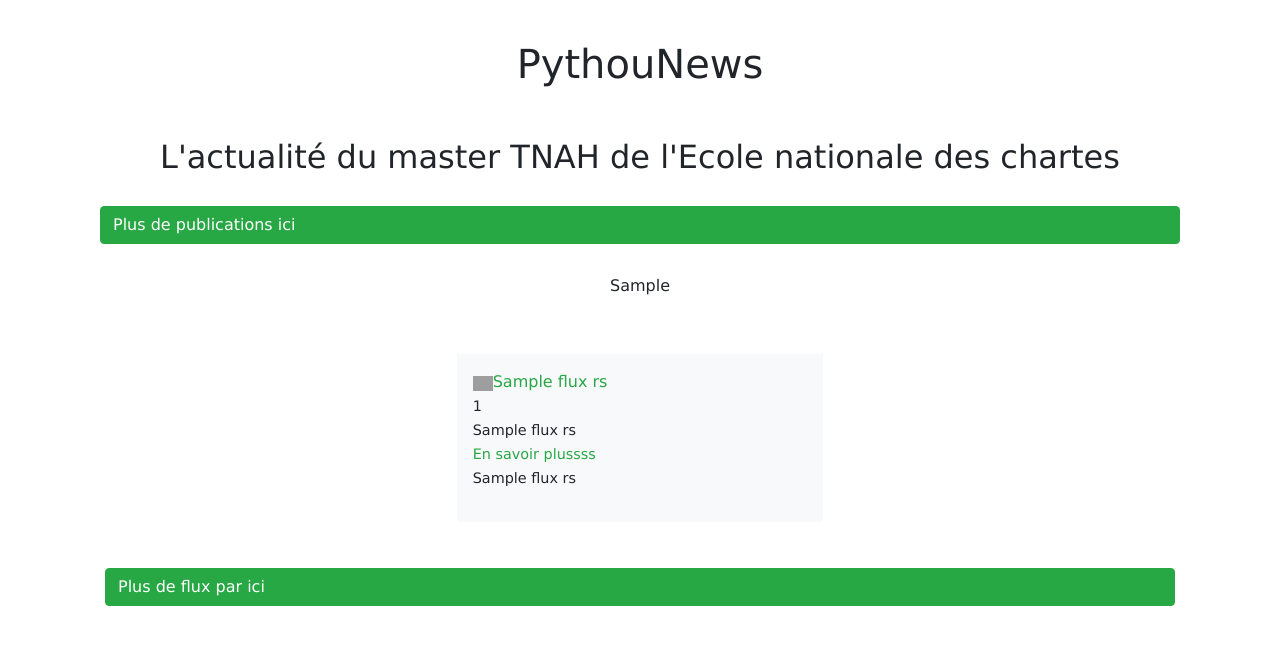
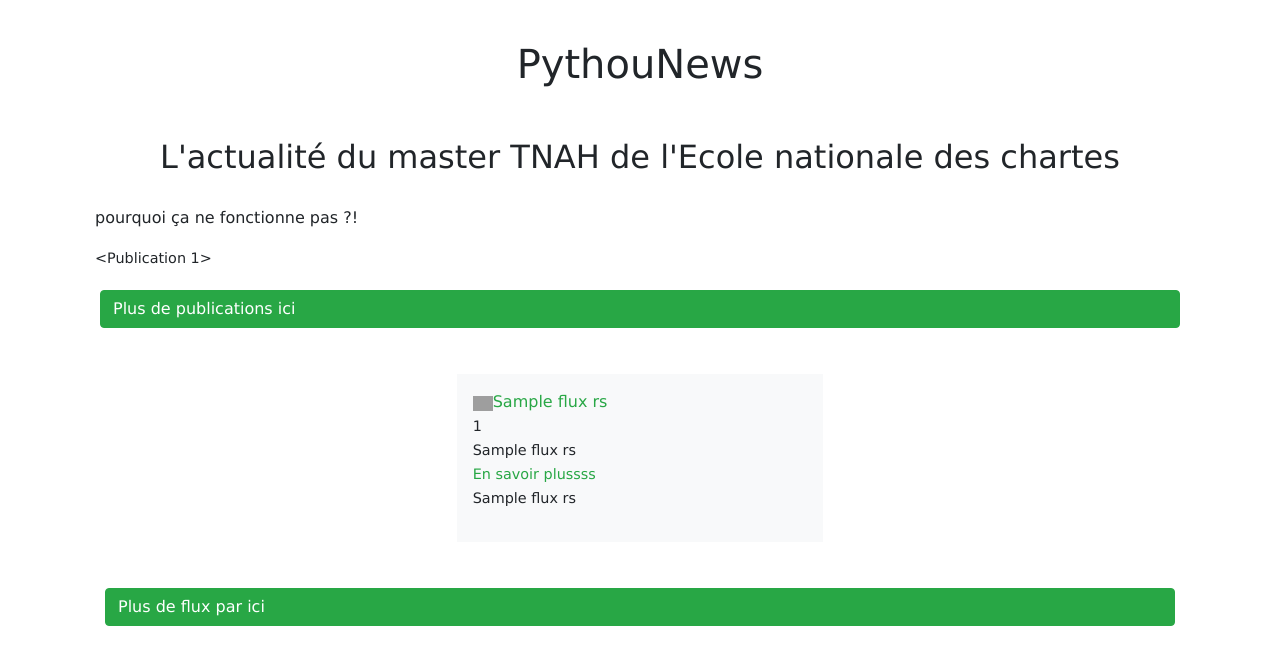
Before and after one commit to Chartes-TNAH/flux, a Flask app: template pythounews/templates/pages/accueil.html in a window 1280 px wide. Shown: the part 76-725 px from the top of the page. Run offline with Flask 2, Linux system fonts and the light colour scheme; tables that the repository leaves empty hold one stand-in row (values such as "Sample post"); the template is opened without the code that fills it: values that come from a table or form of the project are taken from there, most other values are stand-ins (such as "Sample title", 1, 10 or a date in 2020); some libraries are stand-ins or nearby versions; grey boxes are pictures that could not be loaded.

Commit message:
tentative problématique d'affichage des publications dans la page d'accueil

```diff
--- a/pythounews/templates/pages/accueil.html
+++ b/pythounews/templates/pages/accueil.html
@@ -2,12 +2,15 @@
 <h1>PythouNews</h1>
 <h2>L'actualité du master TNAH de l'Ecole nationale des chartes</h2>
 <body>
+<div>
+    <span>
+    <p class="align-middle">pourquoi ça ne fonctionne pas ?!</p>
+    </span>
+    <span style="font-size:0.9em;">{{liste_publications}}<br/></span>
+
+</div>
 <div class="col-12"><a href="{{url_for('afficherpublis')}}" class="btn btn-success d-flex text-center">Plus de publications ici</a></div>
-<div>
-    <div class="row d-flex justify-content-around">
-        {{publications_test[3]}}
-    </div>
-</div>
+
 <div>
     <div class="row d-flex justify-content-around">
 
```
